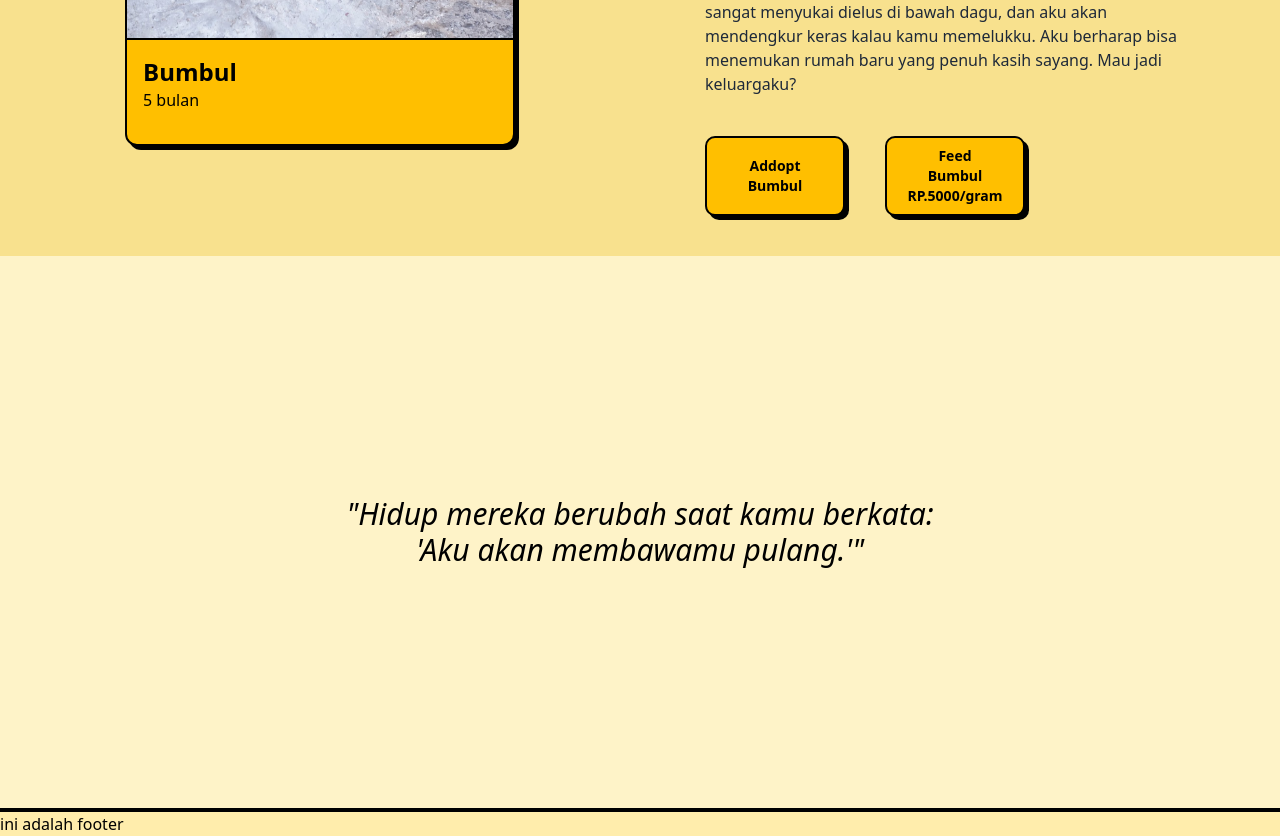
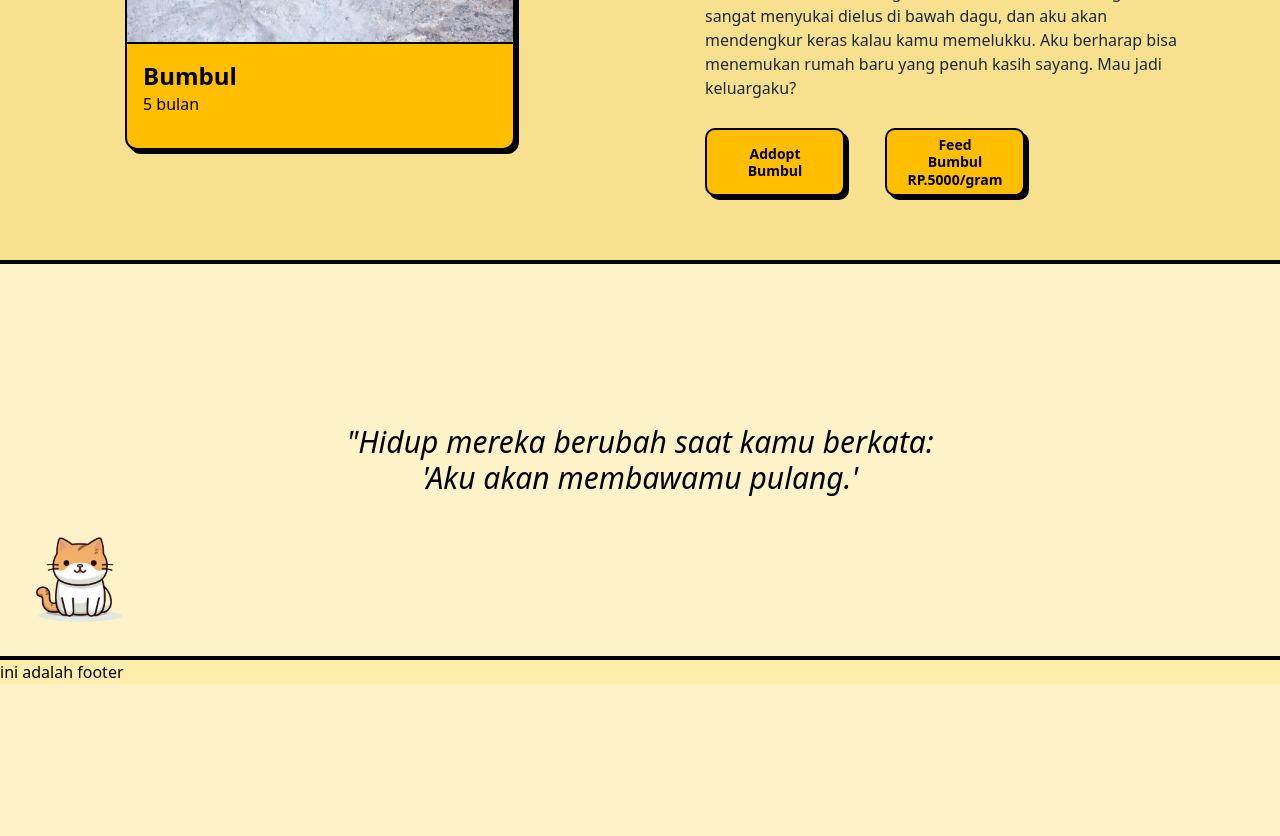
Before and after one commit to imAbizars/adopcing.v1, a React (Vite) app: page / in a window 1280 px wide. Shown: the part 1060-1896 px from the top of the page. After the commit the page ends 1744 px from the top, so only its background shows below. Built offline with nearby package versions, Linux system fonts and the light colour scheme.

Commit message:
fix herotext3

```diff
--- a/src/components/homepage/HeroText.jsx
+++ b/src/components/homepage/HeroText.jsx
@@ -14,7 +14,7 @@ export default function HeroText() {
         untuk menjaga kucing kesayangan Anda tetap sehat dan bahagia.
         Bersama, kita menciptakan dunia yang lebih baik untuk mereka.
       </p>
-      <Button className=" mt-7 transition-all font-bold">
+      <Button className=" mt-7  font-bold">
         Addopt
       </Button>
     </FadeInSection>
--- a/src/components/homepage/HeroText2.jsx
+++ b/src/components/homepage/HeroText2.jsx
@@ -12,15 +12,22 @@ export default function HeroText2({ cat }) {
         </FadeInSection>
 
         <FadeInSection
-        animate={{opacity:1,y:0}}
-        initial={{opacity:0,y:100}}
+        animate={{ opacity: 1, y: 0 }}
+        initial={{ opacity: 0, y: 100 }}
+        className="" // kamu bisa ubah 250px sesuai kebutuhan
         >
             <p className="text-gray-800 text-base">{cat.cerita}</p>
-            <div className="flex space-x-10 mt-10 ">
-                <Button className="font-bold h-20 w-35">Addopt <br />{cat.nama}</Button>
-                <Button className="font-bold h-20 w-35  ">Feed <br />{cat.nama} <br />RP.5000/gram</Button>
+
+            <div className="flex space-x-10 mt-7">
+                <Button className="font-bold h-17 w-[140px] text-sm leading-tight text-center">
+                Addopt <br /> {cat.nama}
+                </Button>
+                <Button className="font-bold h-17 w-[140px] text-sm leading-tight text-center">
+                Feed <br /> {cat.nama} <br /> RP.5000/gram
+                </Button>
             </div>
         </FadeInSection>
+
     </div>
   )
 }
--- a/src/components/homepage/HeroText3.jsx
+++ b/src/components/homepage/HeroText3.jsx
@@ -1,9 +1,31 @@
-import FadeInSection from "../animations/FadeInSection"
-export default function HeroText3(){
-    return(
-        <div className="flex flex-col text-3xl mx-40 my-10 p-30 w-full  justify-center align-center items-center italic ">
-            "Hidup mereka berubah saat kamu berkata:
-            <div>'Aku akan membawamu pulang.'"</div>
-        </div>
-    )
+import FadeInSection from "../animations/FadeInSection";
+import cat1 from "@/assets/images/catmeow.png";
+
+export default function HeroText3() {
+  return (
+    <div className="relative w-full h-full pt-20 pb-20">
+      <FadeInSection
+        className="absolute bottom-0 left-0"
+        initial={{ opacity: 0, x: -50 }}
+        animate={{ opacity: 1, x: 0 }}
+        transition={{ duration: 0.6, delay: 0.3 }} // delay khusus gambar
+      >
+        <img
+          className="w-40 h-40"
+          src={cat1}
+          alt="cat"
+        />
+      </FadeInSection>
+
+      <FadeInSection
+        className="flex flex-col text-3xl my-10 p-10 w-full justify-center items-center italic text-center"
+        initial={{ opacity: 0, y: 100 }}
+        animate={{ opacity: 1, y: 0 }}
+        transition={{ duration: 0.6, delay: 0 }} // tidak ada delay
+      >
+        "Hidup mereka berubah saat kamu berkata:
+        <div>'Aku akan membawamu pulang.'</div>
+      </FadeInSection>
+    </div>
+  );
 }
--- a/src/pages/Home.jsx
+++ b/src/pages/Home.jsx
@@ -12,19 +12,19 @@ export default function Home({ eyeRefs }) {
   return (
     <div className="min-h-screen">
       {/* section 1 */}
-      <section className="flex sm:justify-center sm:flex-row pt-20 sm:space-x-10 pb-30">
+      <section className="flex sm:justify-center sm:flex-row pt-20 sm:space-x-10 pb-30 border-b-4">
         <HeroText />
         <CatImageWithEyes eyeRefs={eyeRefs} />
       </section>
 
       {/* section 2 */}
-      <section className="bg-secondary-background flex sm:justify-center gap-40 sm:flex-row p-20 ">
+      <section className="bg-secondary-background flex sm:justify-center gap-40 sm:flex-row p-20 border-b-4">
         <Carousel onSlideChange={setSelectedCat} />
         <HeroText2
         cat={selectedCat}
         key={selectedCat.id}/>
       </section>
-      <section className="bg-background flex sm:flex-row pt-20 pb-20">
+      <section className="bg-background flex sm:flex-row ">
         <HeroText3/>
       </section>
     </div>
```
Also changed, not shown: src/assets/images/catmeow.png (added).
